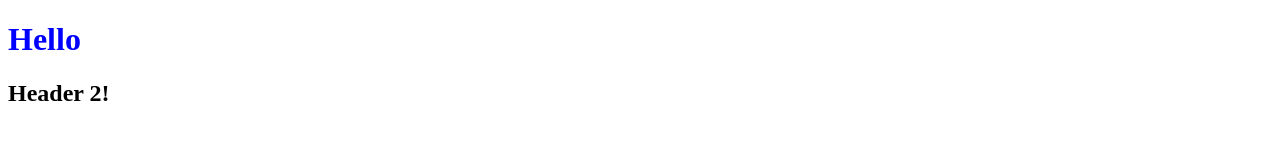
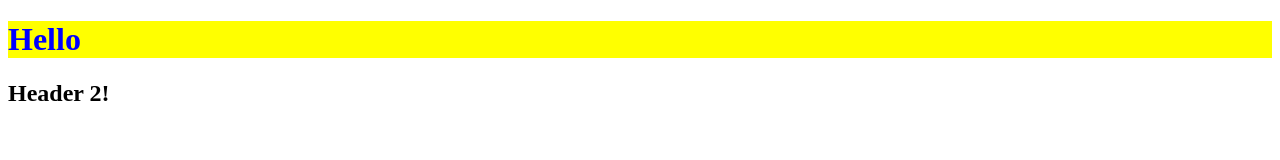
Before and after one commit to Nico31300/0main_openSAP_repo, a plain HTML site: page index.html in a window 1280 px wide. Drawn offline with Linux system fonts and the light colour scheme.

Commit message:
add bakcground color yellow

```diff
--- a/index.html
+++ b/index.html
@@ -5,7 +5,7 @@
 		<title>Page of Quotations</title>
 	</head>
 	<body>
-		<h1 style="color: blue">Hello</h1>
+		<h1 style="color: blue;background-color:yellow;">Hello</h1>
 		<h2>Header 2!</h2>
 	</body>
 </html>
```
